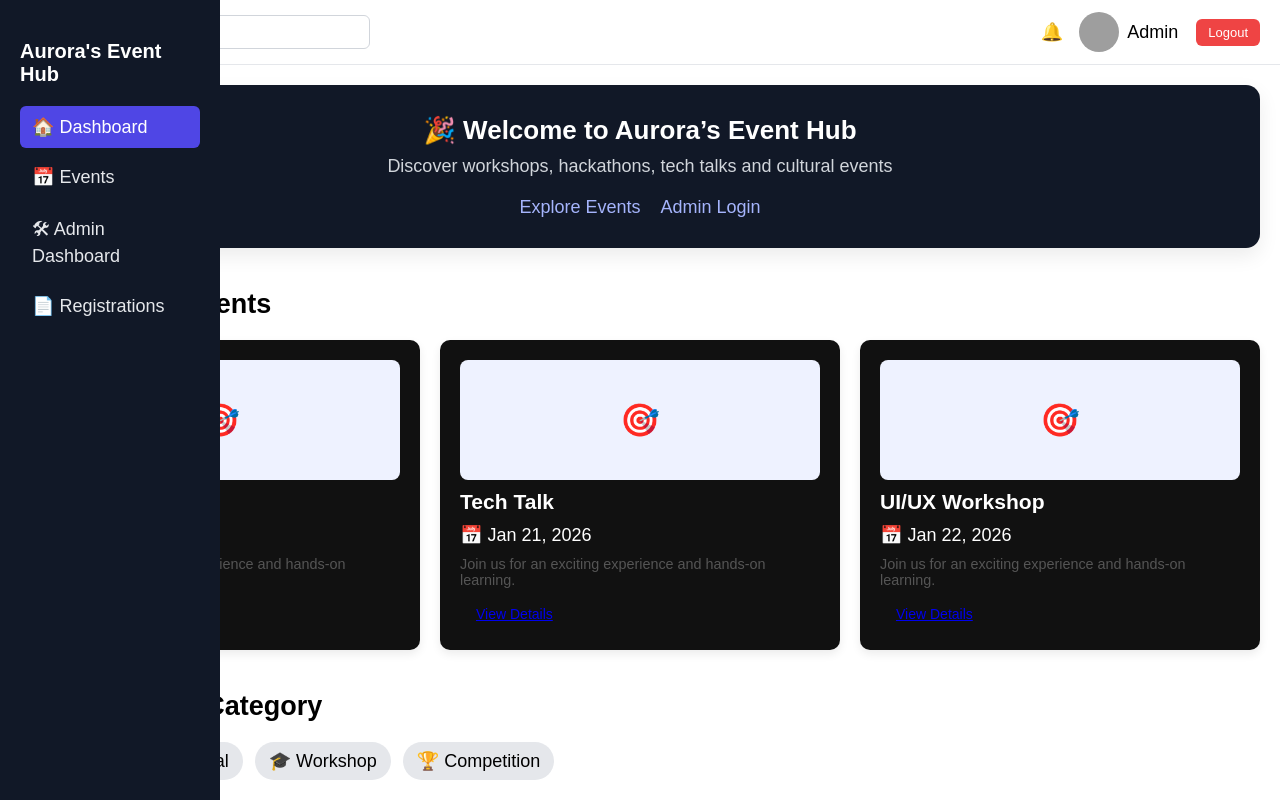
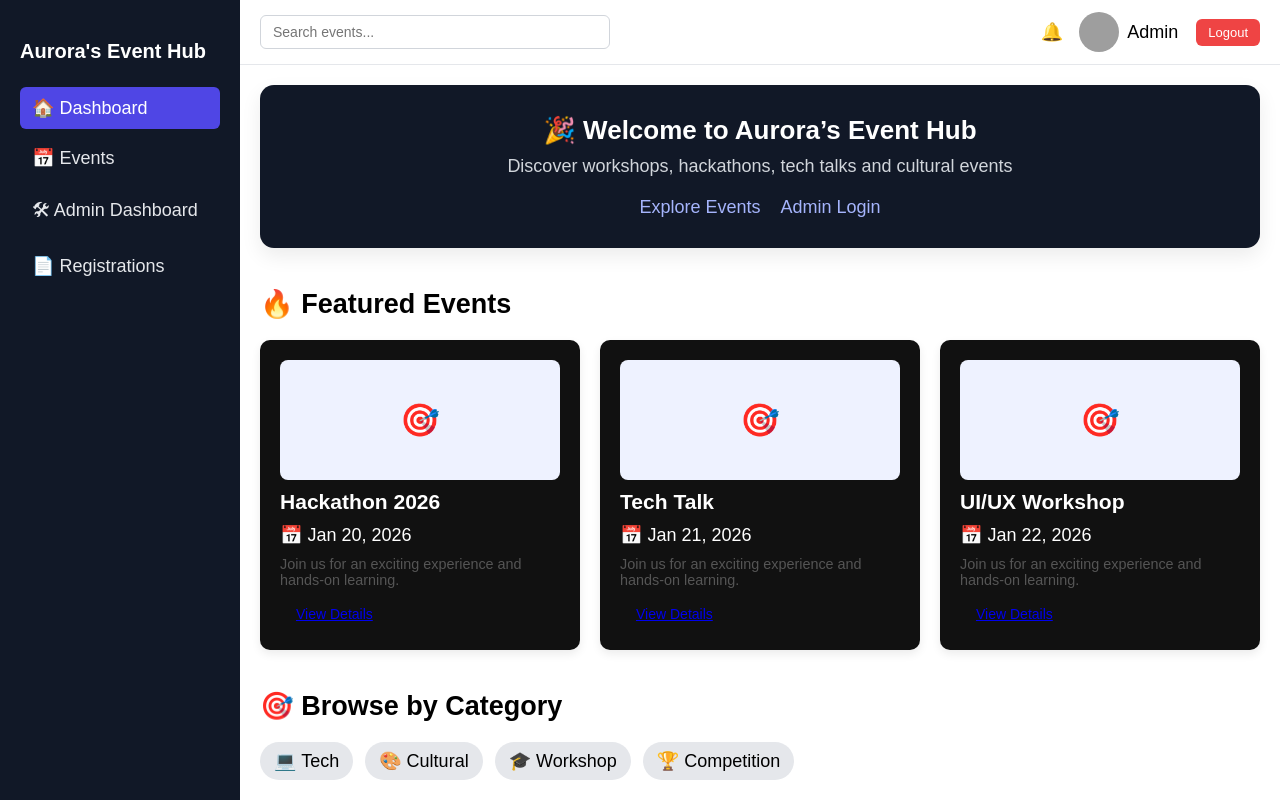
Before and after one commit to vaishnavichattarbandh/event-registration-frontend, a React app: page / in a window 1280 px wide. Shown: the top 800 px of the page. Built offline with nearby package versions, Linux system fonts and the light colour scheme; grey boxes are pictures that could not be loaded; the HTML template or start-up script is replaced by a standard one.

Commit message:
Fix mobile sidebar toggle

```diff
--- a/src/components/navbar.jsx
+++ b/src/components/navbar.jsx
@@ -19,8 +19,12 @@ const Navbar = ({ toggleSidebar }) => {
   return (
     <>
       <nav className="navbar">
-        {/* ☰ Hamburger (mobile only) */}
-        <button className="hamburger" onClick={toggleSidebar}>
+        {/* ☰ Hamburger (MOBILE ONLY) */}
+        <button
+          className="hamburger"
+          onClick={toggleSidebar}
+          aria-label="Open sidebar"
+        >
           ☰
         </button>
 
@@ -35,19 +39,21 @@ const Navbar = ({ toggleSidebar }) => {
           </button>
         )}
 
+        {/* 🔍 Search */}
         <input
           type="text"
           placeholder="Search events..."
           className="search"
         />
 
+        {/* Right Section */}
         <div className="nav-right">
-          <span>🔔</span>
+          <span className="bell">🔔</span>
 
           <div className="admin">
             <img
               src="https://i.pravatar.cc/40"
-              alt="admin"
+              alt="Admin"
             />
             <span>Admin</span>
 
--- a/src/layouts/mainlayout.jsx
+++ b/src/layouts/mainlayout.jsx
@@ -1,20 +1,32 @@
+import { Outlet } from "react-router-dom";
 import { useState } from "react";
+import Navbar from "../components/navbar";
 import Sidebar from "../components/sidebar";
-import Navbar from "../components/navbar";
-import { Outlet } from "react-router-dom";
 
 const MainLayout = () => {
   const [sidebarOpen, setSidebarOpen] = useState(false);
 
   return (
     <>
-      <Sidebar
-        isOpen={sidebarOpen}
-        closeSidebar={() => setSidebarOpen(false)}
-      />
+      {/* Sidebar */}
+      <Sidebar isOpen={sidebarOpen} onClose={() => setSidebarOpen(false)} />
 
-      <div className="right-panel">
-        <Navbar toggleSidebar={() => setSidebarOpen(!sidebarOpen)} />
+      {/* Overlay (mobile only) */}
+      {sidebarOpen && (
+        <div
+          className="overlay"
+          onClick={() => setSidebarOpen(false)}
+        />
+      )}
+
+      {/* Main Content */}
+      <div
+        className="right-panel"
+        style={{
+          marginLeft: window.innerWidth > 768 ? "240px" : "0",
+        }}
+      >
+        <Navbar onMenuClick={() => setSidebarOpen(true)} />
         <main className="main-content">
           <Outlet />
         </main>
--- a/src/styles/sidebar.css
+++ b/src/styles/sidebar.css
@@ -1,7 +1,6 @@
 /* ================= SIDEBAR ================= */
-
 .sidebar {
-  width: 220px;
+  width: 240px;
   height: 100vh;
   background: #111827;
   color: white;
@@ -9,15 +8,15 @@
   position: fixed;
   top: 0;
   left: 0;
+  z-index: 1001;
   transition: transform 0.3s ease;
-  z-index: 1001;
 }
 
 /* Logo */
 .logo {
   font-size: 20px;
-  margin-bottom: 20px;
-  font-weight: 600;
+  font-weight: bold;
+  margin-bottom: 24px;
 }
 
 /* Links */
@@ -28,11 +27,6 @@
   color: #e5e7eb;
   text-decoration: none;
   border-radius: 6px;
-  transition: background 0.2s ease;
-}
-
-.nav-link:hover {
-  background: #1f2937;
 }
 
 .nav-link.active {
@@ -43,7 +37,6 @@
 /* ================= MOBILE ================= */
 @media (max-width: 768px) {
   .sidebar {
-    width: 260px;
     transform: translateX(-100%);
   }
 
@@ -53,18 +46,9 @@
 }
 
 /* ================= OVERLAY ================= */
-
 .overlay {
-  display: none;
+  position: fixed;
+  inset: 0;
+  background: rgba(0, 0, 0, 0.45);
+  z-index: 1000;
 }
-
-/* Overlay ONLY on mobile */
-@media (max-width: 768px) {
-  .overlay {
-    display: block;
-    position: fixed;
-    inset: 0;
-    background: rgba(0, 0, 0, 0.45);
-    z-index: 1000;
-  }
-}
```
